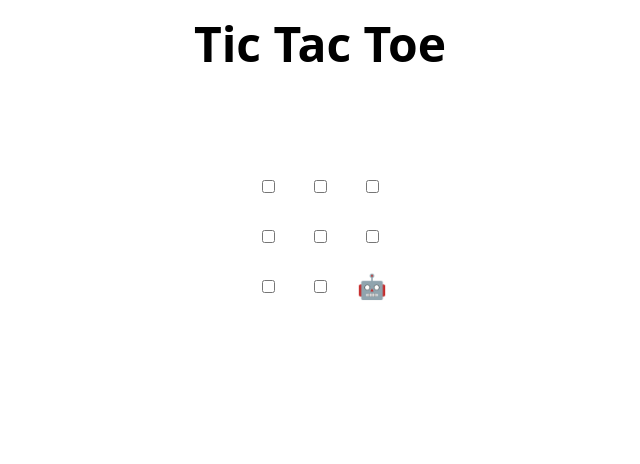
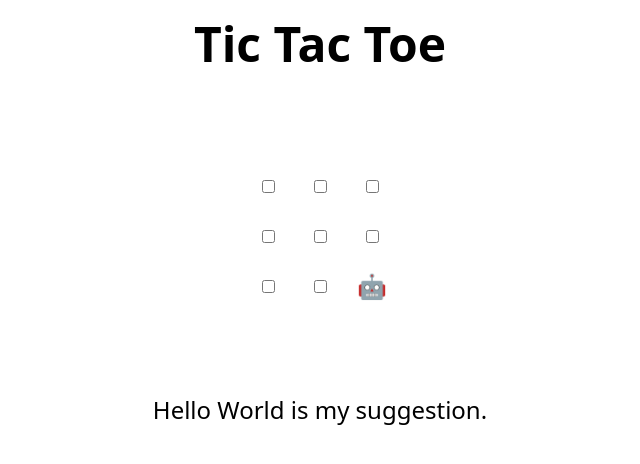
Before and after one commit to Jiggy9/MLSA_Onboarding2, a plain HTML site: page index.html in a window 1280 px wide. Shown: the whole page, without its empty margins (320-960 px from the left). Drawn offline with Linux system fonts and the light colour scheme.

Commit message:
Update index.html
this is a commit suggestion

```diff
--- a/index.html
+++ b/index.html
@@ -48,7 +48,7 @@
 </table>
 
 <h2 hidden>Game over, refresh to play again 🧑‍💻 🤖!</h2>
-
+Hello World is my suggestion.
 <script>
   // Initialization
   const boxes = Array.from(document.querySelectorAll("td"));
```
